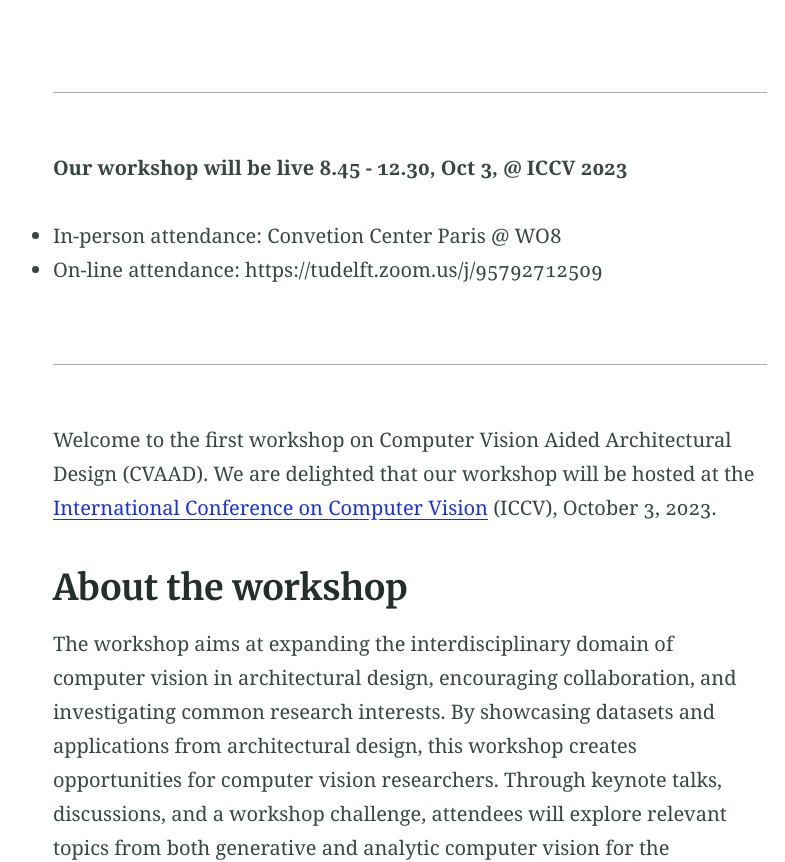
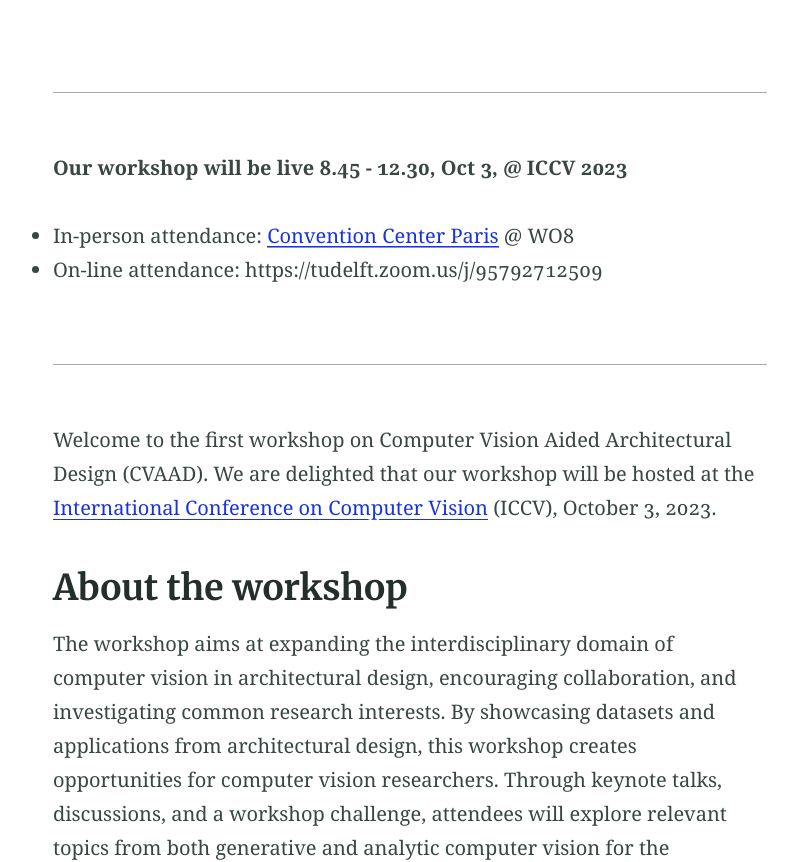
Before and after one commit to cvaad-workshop/cvaad-workshop.github.io, a Jekyll site: the page built from index.md, in a window 1280 px wide and 900 px high, scrolled down 390 px, cut to the strip 38-900 px from the top of the window. Shown: the whole strip, without its empty margins (230-1015 px from the left). Built offline with Jekyll 4.4.1, drawn with Linux system fonts in a browser that asks for light colours.

Commit message:
Update index.md
spelling and website convention centre

```diff
--- a/index.md
+++ b/index.md
@@ -15,7 +15,7 @@ feature_image: "assets/images/cover-image1.png"
 
 **Our workshop will be live 8.45 - 12.30, Oct 3, @ ICCV 2023**
 
-- In-person attendance: Convetion Center Paris @ WO8
+- In-person attendance: [Convention Center Paris](https://www.viparis.com/en/our-venues/paris-convention-centre-en) @ WO8
 - On-line attendance: https://tudelft.zoom.us/j/95792712509
 
 ---
```
